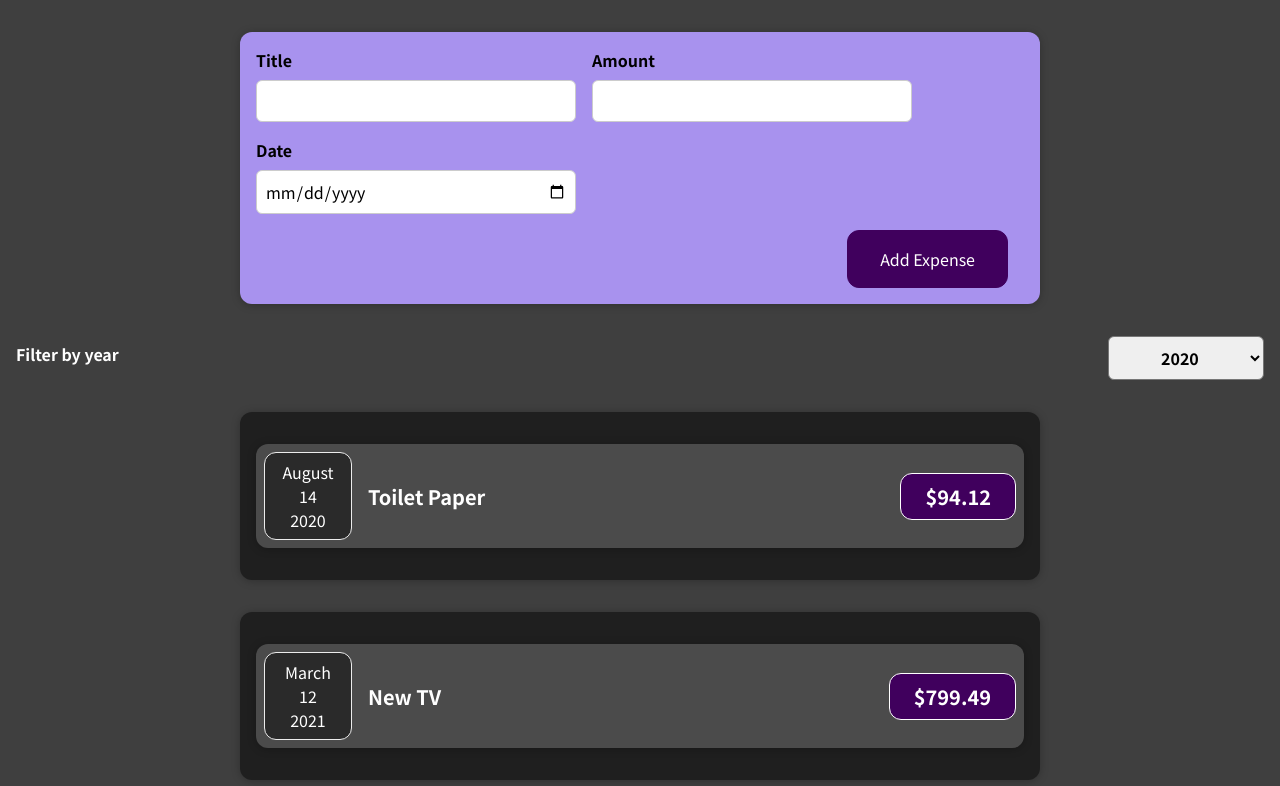
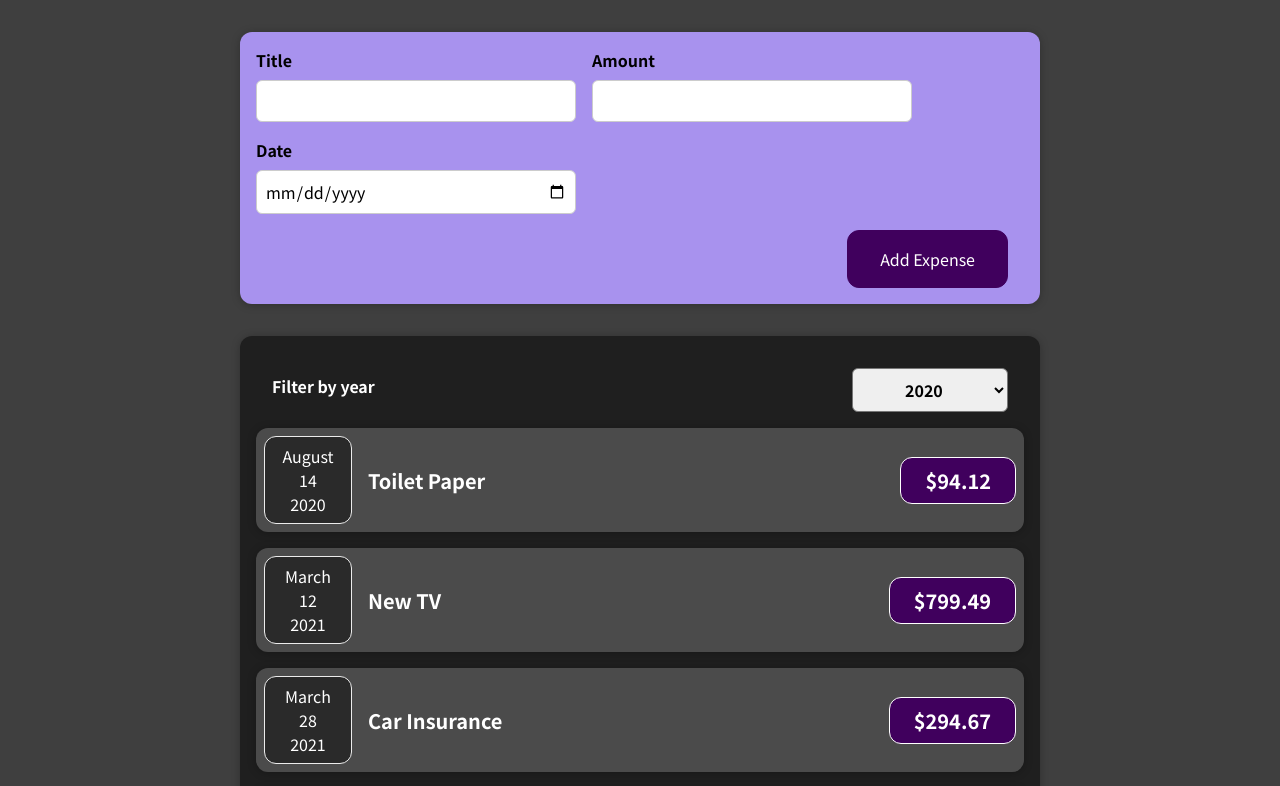
Before and after one commit to filipecamargos/React-App-Expenser-Tracker, a React (Create React App) app: page / in a window 1280 px wide. Shown: the top 786 px of the page. Built offline with nearby package versions, Linux system fonts and the light colour scheme.

Commit message:
filter moved to the card

```diff
--- a/src/components/Expenses/Expenses.js
+++ b/src/components/Expenses/Expenses.js
@@ -16,16 +16,16 @@ const Expenses = (props) => {
 
   return (
     <div>
+      <Card className="expenses">
       <ExpensesFilter selectedYear={filteredYear} onFilterDateSelected={filterHandler} />
       {props.items.map((expense) => (
-        <Card className="expenses">
           <ExpenseItem
             title={expense.title}
             amount={expense.amount}
             date={expense.date}
           ></ExpenseItem>
-        </Card>
       ))}
+     </Card>
     </div>
   );
 };
```
